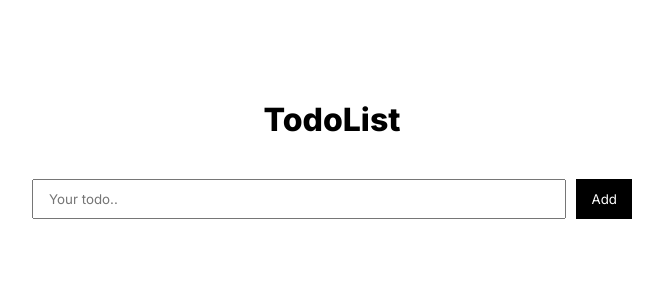
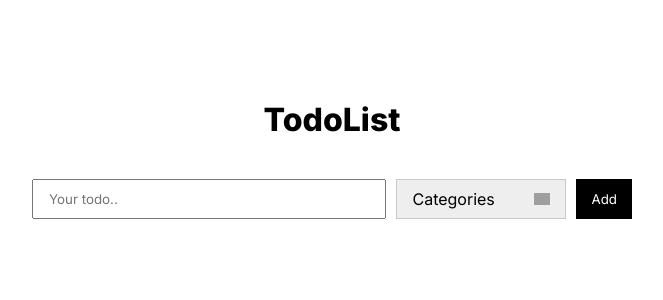
Before and after one commit to 1101001011/react-redux-todolist, a React (Create React App) app: page / in a window 1280 px wide. Shown: the top 300 px of the page, without its empty margins (308-971 px from the left). Built offline with nearby package versions, Linux system fonts and the light colour scheme; grey boxes are pictures that could not be loaded.

Commit message:
Select component added

```diff
--- a/src/components/TodoForm.jsx
+++ b/src/components/TodoForm.jsx
@@ -1,8 +1,19 @@
-import React from 'react';
+import React, {useState} from 'react';
 import MyInput from "./UI/input/MyInput";
 import MyButton from "./UI/button/MyButton";
+import MySelect from "./UI/select/MySelect";
+import {addTodo} from "../store/reducers/todoReducer";
+import {useDispatch} from "react-redux";
 
-const TodoForm = ({value, setValue, addHandler}) => {
+const TodoForm = () => {
+    const dispatch = useDispatch()
+    const [value, setValue] = useState('')
+
+    const addHandler = () => {
+        dispatch(addTodo({id: Date.now(), title: value}))
+        setValue('')
+    }
+
     return (
         <div className="todo__form">
             <MyInput
@@ -11,6 +22,7 @@ const TodoForm = ({value, setValue, addHandler}) => {
                 placeholder="Your todo.."
                 onChange={(e) => setValue(e.target.value)}
             />
+            <MySelect/>
             <MyButton onClick={() => addHandler()}>
                 Add
             </MyButton>
--- a/src/components/TodoItem.jsx
+++ b/src/components/TodoItem.jsx
@@ -1,7 +1,10 @@
 import React from 'react';
 import {removeTodo} from "../store/reducers/todoReducer";
+import {useDispatch} from "react-redux";
 
-const TodoItem = ({todo, dispatch}) => {
+const TodoItem = ({todo}) => {
+    const dispatch = useDispatch()
+
     return (
         <div
             className='todo__item'
--- a/src/components/TodoList.jsx
+++ b/src/components/TodoList.jsx
@@ -1,30 +1,17 @@
-import React, {useState} from 'react';
-import {useDispatch, useSelector} from "react-redux";
+import React from 'react';
+import {useSelector} from "react-redux";
 import TodoItem from "./TodoItem";
 import TodoForm from "./TodoForm";
-import {addTodo} from "../store/reducers/todoReducer";
 
 const TodoList = () => {
-    const dispatch = useDispatch()
     const todos = useSelector(state => state.todos.todos)
-
-    const [value, setValue] = useState('')
-
-    const addHandler = () => {
-        dispatch(addTodo({id: Date.now(), title: value}))
-        setValue('')
-    }
 
     return (
         <div>
             <h1 className="todo__title">TodoList</h1>
-            <TodoForm
-                value={value}
-                setValue={setValue}
-                addHandler={addHandler}
-            />
+            <TodoForm/>
             {todos.map(todo =>
-                <TodoItem todo={todo} dispatch={dispatch} key={todo.id}/>
+                <TodoItem todo={todo} key={todo.id}/>
             )}
         </div>
     );
--- /dev/null
+++ b/src/components/UI/select/MySelect.jsx
@@ -0,0 +1,43 @@
+import React, {useState} from "react";
+import {useSelector} from "react-redux";
+import "./MySelect.scss"
+
+const MySelect = () => {
+    const [active, setActive] = useState(false)
+    const [defaultValue, setDefaultValue] = useState('Categories')
+    const categories = useSelector(state => state.todos.categories)
+
+    const CategoryHandler = (c) => {
+        setDefaultValue(c)
+        setActive(false)
+    }
+
+    return (
+        <div className="select">
+            <div
+                className="select__title"
+                onClick={active ? () => setActive(false) : () => setActive(true)}
+            >
+                <p>{defaultValue}</p>
+                {active
+                    ? <img style={{transform: 'rotate(180deg)'}} src="https://img.icons8.com/ios-glyphs/90/000000/expand-arrow--v1.png" alt=''/>
+                    : <img src="https://img.icons8.com/ios-glyphs/90/000000/expand-arrow--v1.png" alt=''/>
+                }
+
+            </div>
+            <div className={active ? "select__modal active" : "select__modal"}>
+                {categories.map(category =>
+                    <div
+                        className="select__category"
+                        key={category}
+                        onClick={() => CategoryHandler(category)}
+                    >
+                        {category}
+                    </div>
+                )}
+            </div>
+        </div>
+    )
+}
+
+export default MySelect
--- /dev/null
+++ b/src/components/UI/select/MySelect.scss
@@ -0,0 +1,39 @@
+.select {
+  position: relative;
+  margin-left: 10px;
+  &__title {
+    width: 170px;
+    height: 100%;
+    padding: 0 15px;
+    display: flex;
+    align-items: center;
+    justify-content: space-between;
+    font-size: 16px;
+    background-color: rgb(238, 238, 238);
+    border: 1px solid rgb(201, 201, 201);
+    cursor: pointer;
+  }
+  &__title img {
+    max-width: 16px;
+  }
+  &__modal {
+    position: absolute;
+    width: 170px;
+    background-color: #fff;
+    border: 1px solid rgb(201, 201, 201);
+    border-top: none;
+    opacity: 0;
+    z-index: -1;
+  }
+  &__modal.active {
+    opacity: 1;
+    z-index: 1;
+  }
+  &__category {
+    padding: 10px 11px;
+    cursor: pointer;
+  }
+  &__category:hover {
+    background-color: rgb(245, 245, 245);
+  }
+}
--- a/src/store/reducers/todoReducer.js
+++ b/src/store/reducers/todoReducer.js
@@ -3,7 +3,8 @@ import {createSlice} from "@reduxjs/toolkit";
 const todoReducer = createSlice({
     name: 'todo',
     initialState: {
-        todos: []
+        todos: [],
+        categories: ['Study', 'Sports', 'Daily', 'Job']
     },
     reducers: {
         addTodo(state, action) {
@@ -11,9 +12,12 @@ const todoReducer = createSlice({
         },
         removeTodo(state, action) {
             state.todos = state.todos.filter(todo => todo.id !== action.payload)
+        },
+        changeColor(state, action) {
+            state.todos.color = action.payload
         }
     }
 })
 
 export default todoReducer.reducer
-export const {addTodo, removeTodo} = todoReducer.actions
+export const {addTodo, removeTodo, changeColor} = todoReducer.actions
```
Also changed, not shown: src/hooks/useChooseColor.js (added, +24 -0 lines).
